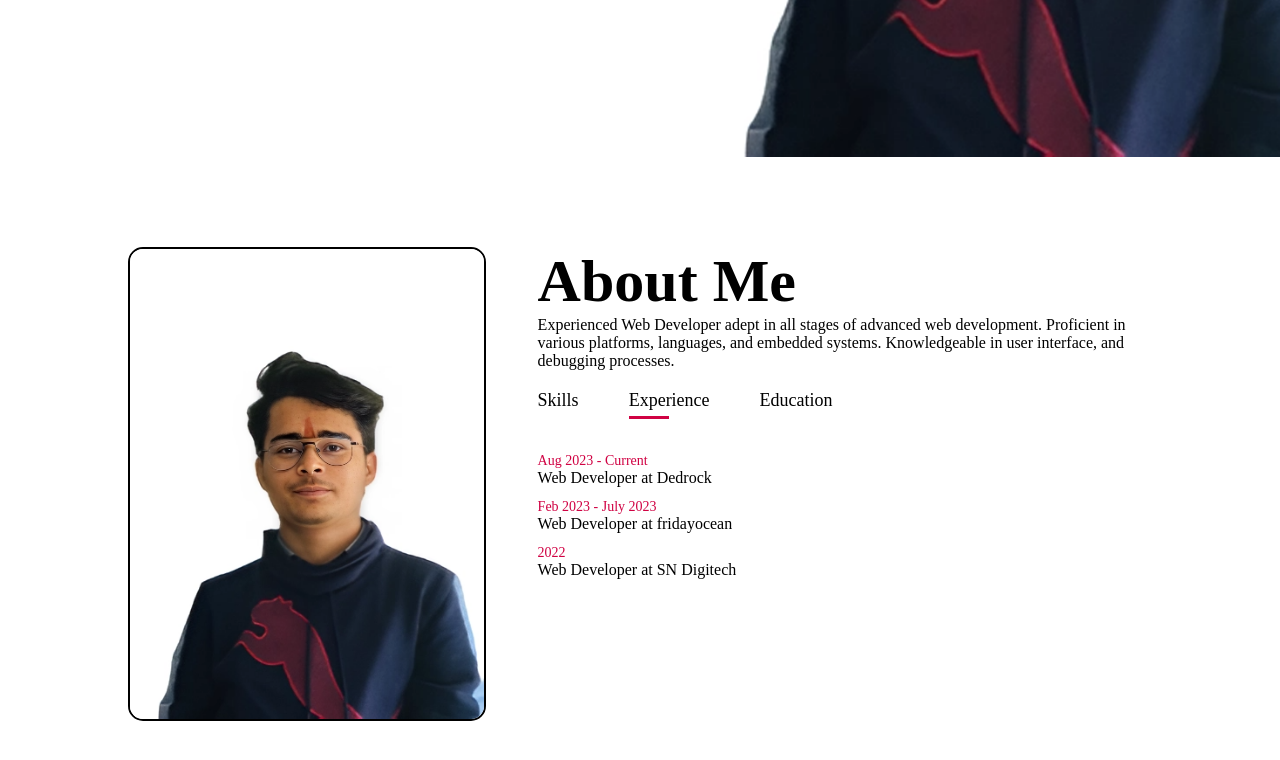
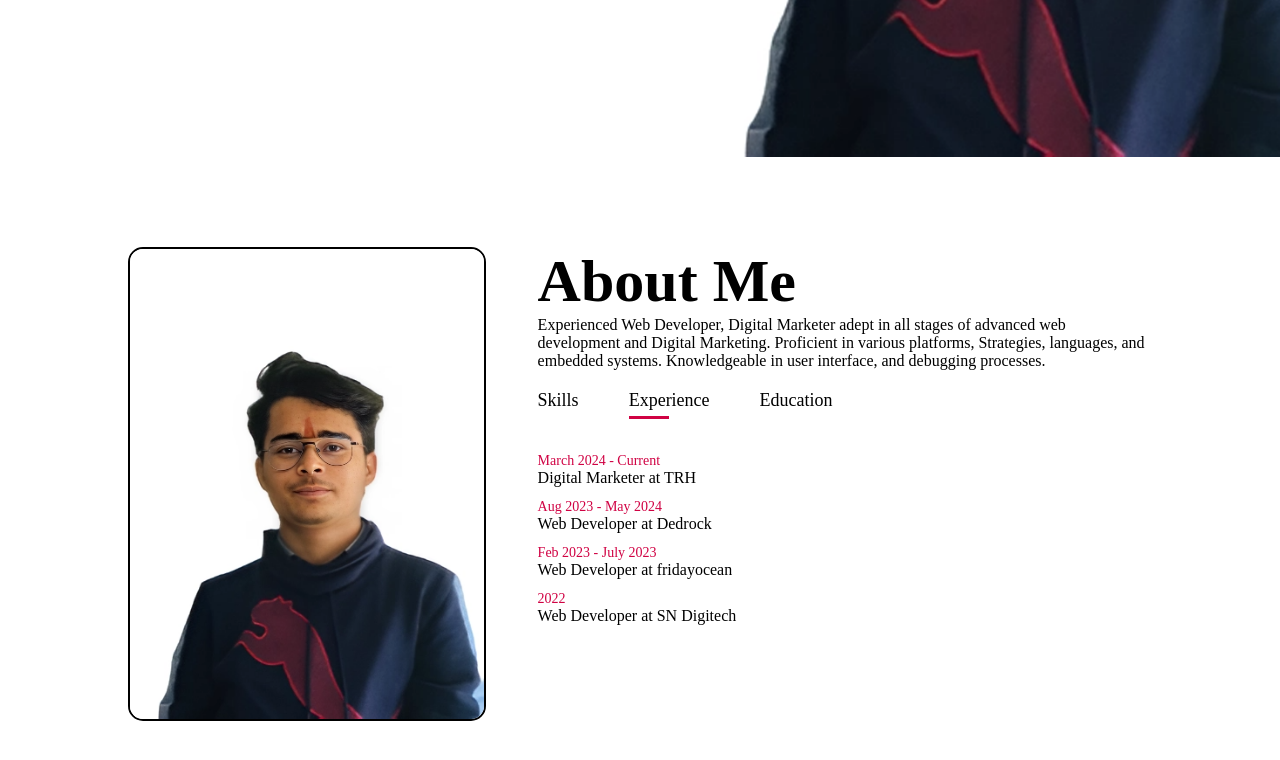
Before and after one commit to Thenameispaashu/Portfolio, a plain HTML site: page index.html in a window 1280 px wide. Both pictures are taken after a click on the element "Experience". Shown: the part 643-1403 px from the top of the page. Drawn offline with Linux system fonts and the light colour scheme.

Commit message:
Update index.html

```diff
--- a/index.html
+++ b/index.html
@@ -10,14 +10,14 @@
     <!-- Meta Data -->
 
     <meta property="og:title" content="Priyanshu Saraswat">
-    <meta property="og:description" content="Experienced Web Developer adept in all stages of advanced web development. Proficient in various platforms, languages, and embedded systems. Knowledgeable in user interface, and debugging processes.">
+    <meta property="og:description" content="Experienced Web Developer, Digital Marketer adept in all stages of advanced web development and Digital Marketing. Proficient in various platforms, languages, and embedded systems. Knowledgeable in user interface, and debugging processes.">
     <meta property="og:image" content="https://thenameispaashu.github.io/Portfolio/images/photo.png">
     <meta property="og:url" content="https://thenameispaashu.github.io/Portfolio/">
     <meta property="og:type" content="IT Services">
 
     <!-- Other meta tags -->
     <meta name="description" content="Description of your website">
-    <meta name="keywords" content="Experienced Web Developer adept in all stages of advanced web development. Proficient in various platforms, languages, and embedded systems. Knowledgeable in user interface, and debugging processes.">
+    <meta name="keywords" content="Experienced Web Developer, Digital Marketer adept in all stages of advanced web development and Digital Marketing. Proficient in various platforms, Strategies, languages, and embedded systems. Knowledgeable in user interface, and debugging processes.">
     <meta name="author" content="Priyanshu Saraswat">
 
     <!-- Favicon -->
@@ -42,7 +42,7 @@
             </nav>
 
             <div class="header-text">
-                <p>Web Developer</p>
+                <p>Web Developer and Digital Marketer</p>
                 <h1>Hi, I'm <span>Priyanshu Saraswat </span><br>  From Gurgaon</h1>
             </div>
 
@@ -60,7 +60,7 @@
                         About Me
                     </h1>
                     <p>
-                        Experienced Web Developer adept in all stages of advanced web development. Proficient in various platforms, languages, and embedded systems. Knowledgeable in user interface, and debugging processes.
+                        Experienced Web Developer, Digital Marketer adept in all stages of advanced web development and Digital Marketing. Proficient in various platforms, Strategies, languages, and embedded systems. Knowledgeable in user interface, and debugging processes.
                     </p>
                     <div class="tab-title">
                         <p class="tab-links active-link" onclick="opentab('skills')">Skills</p>
@@ -71,12 +71,13 @@
                         <ul>
                             <li><span>Responsive Design</span><br> Web/App Interfaces</li>
                             <li><span>Web Development</span><br>Web app Development</li>
-                            <li><span>Front end Design</span><br>Design with Framework</li>
+                            <li><span>Digital Marketing</span><br> SEO, SMO, PPC and Audit</li>
                         </ul>
                     </div>
                     <div class="tab-contents" id="experience">
                         <ul>
-                            <li><span>Aug 2023 - Current</span><br> Web Developer at Dedrock</li>
+                            <li><span>March 2024 - Current</span><br> Digital Marketer at TRH</li>
+                            <li><span>Aug 2023 - May 2024</span><br> Web Developer at Dedrock</li>
                             <li><span>Feb 2023 - July 2023</span><br>Web Developer at fridayocean</li>
 
                             <li><span>2022 </span><br>Web Developer at SN Digitech</li>
@@ -84,6 +85,7 @@
                     </div>
                     <div class="tab-contents" id="education">
                         <ul>
+                            <li><span> 2024 </span><br> Btech in CSE </li>
                             <li><span> Full Stack Development</span><br> Web Development training at AIT</li>
                             <li><span>2023</span><br>Diploma from GP Manesar</li>
                             <li><span>2020</span><br>High School from GSSS Carterpuri</li>
@@ -115,8 +117,8 @@
                 </div>
                 <div class="">
                     <i class="fa-brands fa-app-store"></i>
-                    <h2>Development</h2>
-                    <p>Providing Fully functional websites, pages portals figma to code and more .</p>
+                    <h2>Digital MArketing</h2>
+                    <p>Providing Fully functional Marketing, Audit with Performance Marketing .</p>
                     <a href="#">Learn More</a>
                 </div>
             </div>
```
